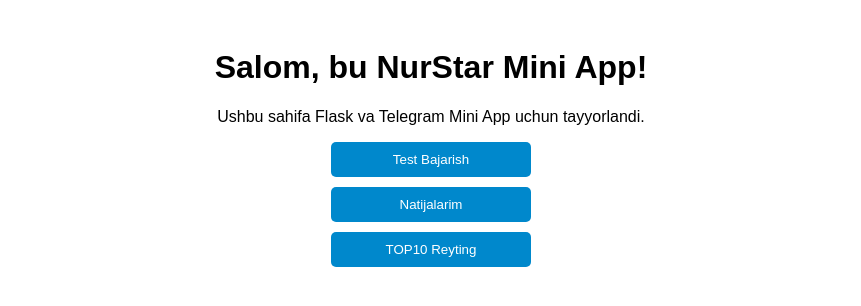
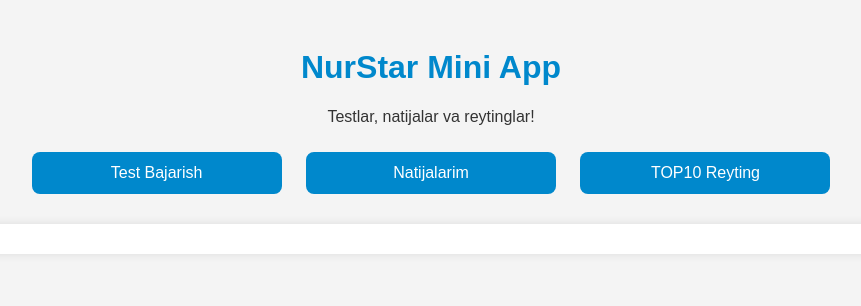
Before and after one commit to NurStarUz/MINI-APP-FOR-TEST, a Flask app: page / in a window 1280 px wide. Shown: the top 306 px of the page, without its empty margins (209-1070 px from the left). Run offline with Flask 3, Linux system fonts and the light colour scheme; some libraries are stand-ins or nearby versions.

Commit message:
Update index.html

```diff
--- a/templates/index.html
+++ b/templates/index.html
@@ -10,27 +10,51 @@
             font-family: Arial, sans-serif;
             text-align: center;
             padding: 20px;
+            background-color: #f4f4f4; /* Yaltiroq kulrang fon */
+            color: #333;
+        }
+        h1 {
+            color: #0088cc;
         }
         button {
             background-color: #0088cc;
             color: white;
-            padding: 10px;
+            padding: 12px;
             border: none;
-            border-radius: 5px;
-            margin: 5px;
+            border-radius: 8px;
+            margin: 10px;
             cursor: pointer;
-            display: block;
-            width: 200px;
-            margin: 10px auto;
+            width: 250px;
+            font-size: 16px;
+            transition: 0.3s;
+        }
+        button:hover {
+            background-color: #006699;
         }
         #test-container {
             margin-top: 20px;
+            padding: 15px;
+            background-color: white;
+            border-radius: 10px;
+            box-shadow: 0px 0px 10px rgba(0, 0, 0, 0.1);
+        }
+        .question {
+            font-size: 18px;
+            font-weight: bold;
+            margin-bottom: 10px;
+        }
+        .answer-btn {
+            background-color: #34c759; /* Yashil tugmalar */
+            width: 200px;
+        }
+        .answer-btn:hover {
+            background-color: #2a9c48;
         }
     </style>
 </head>
 <body>
-    <h1>Salom, bu NurStar Mini App!</h1>
-    <p>Ushbu sahifa Flask va Telegram Mini App uchun tayyorlandi.</p>
+    <h1>NurStar Mini App</h1>
+    <p>Testlar, natijalar va reytinglar!</p>
 
     <button onclick="startTest()">Test Bajarish</button>
     <button onclick="viewResults()">Natijalarim</button>
@@ -47,10 +71,12 @@
                     testDiv.innerHTML = "";
                     data.forEach(savol => {
                         let savolDiv = document.createElement("div");
-                        savolDiv.innerHTML = `<p><b>${savol.savol}</b></p>`;
+                        savolDiv.className = "question";
+                        savolDiv.innerHTML = `<p>${savol.savol}</p>`;
                         savol.variantlar.forEach(variant => {
                             let btn = document.createElement("button");
                             btn.innerText = variant;
+                            btn.className = "answer-btn";
                             btn.onclick = function() {
                                 checkAnswer(variant, savol.togri);
                             };
```
